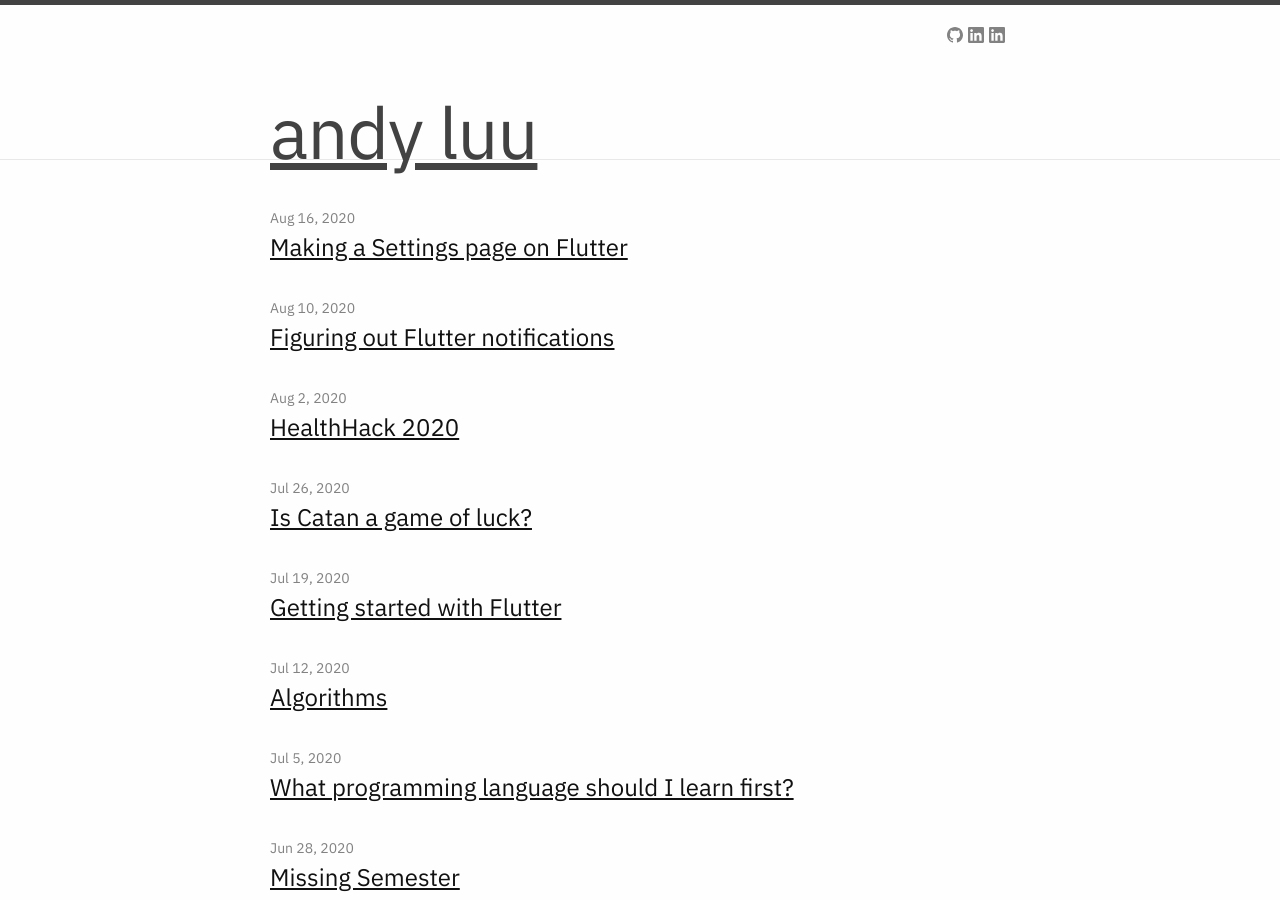
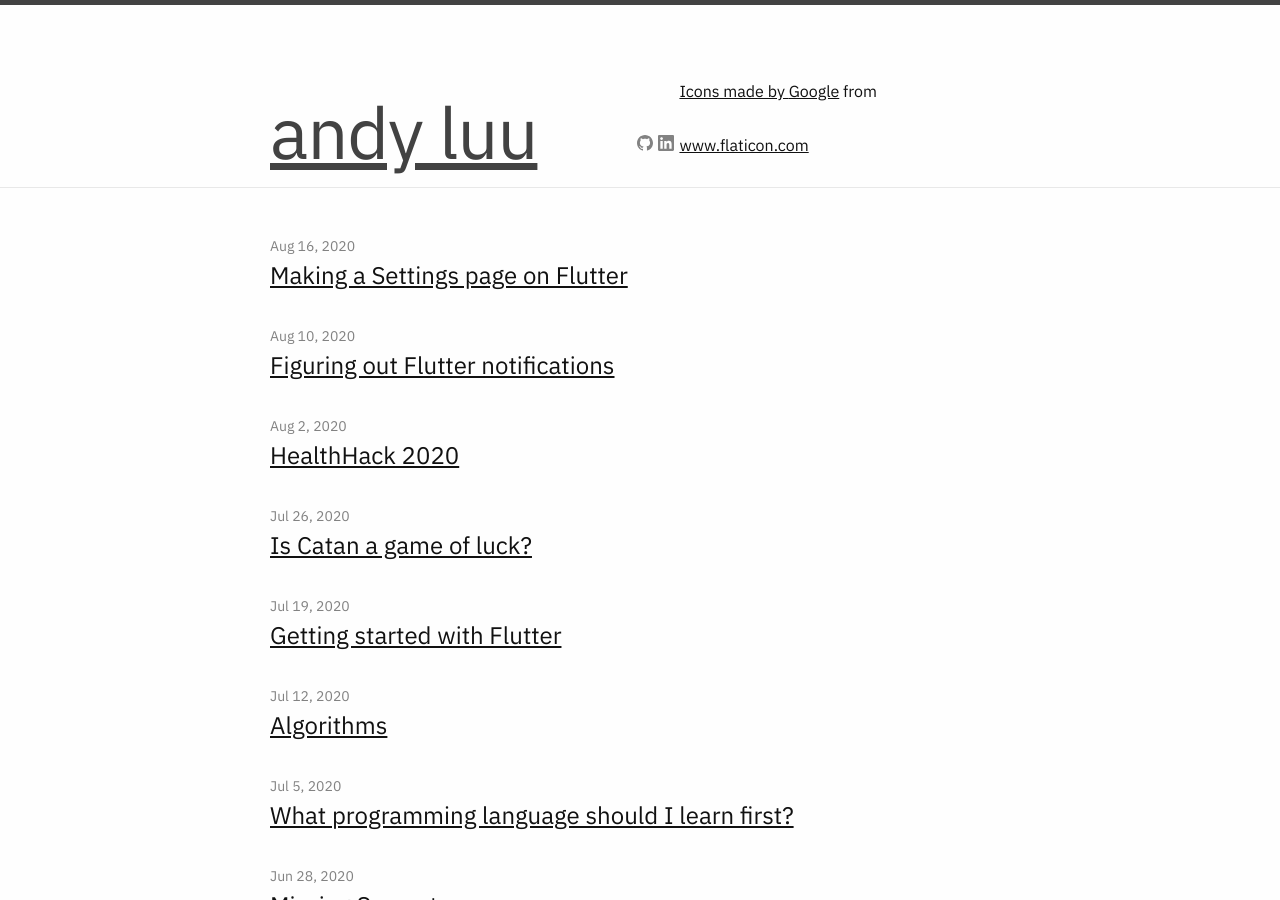
Before and after one commit to aluu4445/aluu4445.github.io, a Jekyll site: the page built from index.markdown, in a window 1280 px wide and 900 px high. Built offline with Jekyll 4.4.1, drawn with Linux system fonts in a browser that asks for light colours.

Commit message:
Update social.html

```diff
--- a/_includes/social.html
+++ b/_includes/social.html
@@ -1,7 +1,7 @@
 <ul class="social-media-list">
   {%- if site.github_username -%}<li><a href="https://github.com/{{ site.github_username| cgi_escape | escape }}"><svg class="svg-icon"><use xlink:href="{{ '/assets/minima-social-icons.svg#github' | relative_url }}"></use></svg></a></li>{%- endif -%}
   {%- if site.linkedin_username -%}<li><a href="https://www.linkedin.com/in/{{ site.linkedin_username| cgi_escape | escape }}"><svg class="svg-icon"><use xlink:href="{{ '/assets/minima-social-icons.svg#linkedin' | relative_url }}"></use></svg> </a></li>{%- endif -%}
-  {%- if site.email -%}<li><a href="mailto:ando.luu@gmail.com"><svg class="svg-icon"><use xlink:href="{{ '/assets/minima-social-icons.svg#linkedin' | relative_url }}"></use></svg> </a></li>{%- endif -%}
+  {%- if site.email -%}<li><a href="mailto:ando.luu@gmail.com"><svg class="svg-icon"><div>Icons made by <a href="https://www.flaticon.com/authors/google" title="Google">Google</a> from <a href="https://www.flaticon.com/" title="Flaticon">www.flaticon.com</a></div></svg> </a></li>{%- endif -%}
   <!-- {%- if site.twitter_username -%}<li><a href="https://www.twitter.com/{{ site.twitter_username| cgi_escape | escape }}"><svg class="svg-icon"><use xlink:href="{{ '/assets/minima-social-icons.svg#twitter' | relative_url }}"></use></svg> -->
   </a></li>{%- endif -%}
   <!-- {%- if site.dribbble_username -%}<li><a href="https://dribbble.com/{{ site.dribbble_username| cgi_escape | escape }}"><svg class="svg-icon"><use xlink:href="{{ '/assets/minima-social-icons.svg#dribbble' | relative_url }}"></use></svg> <span class="username">{{ site.dribbble_username| escape }}</span></a></li>{%- endif -%}
```
